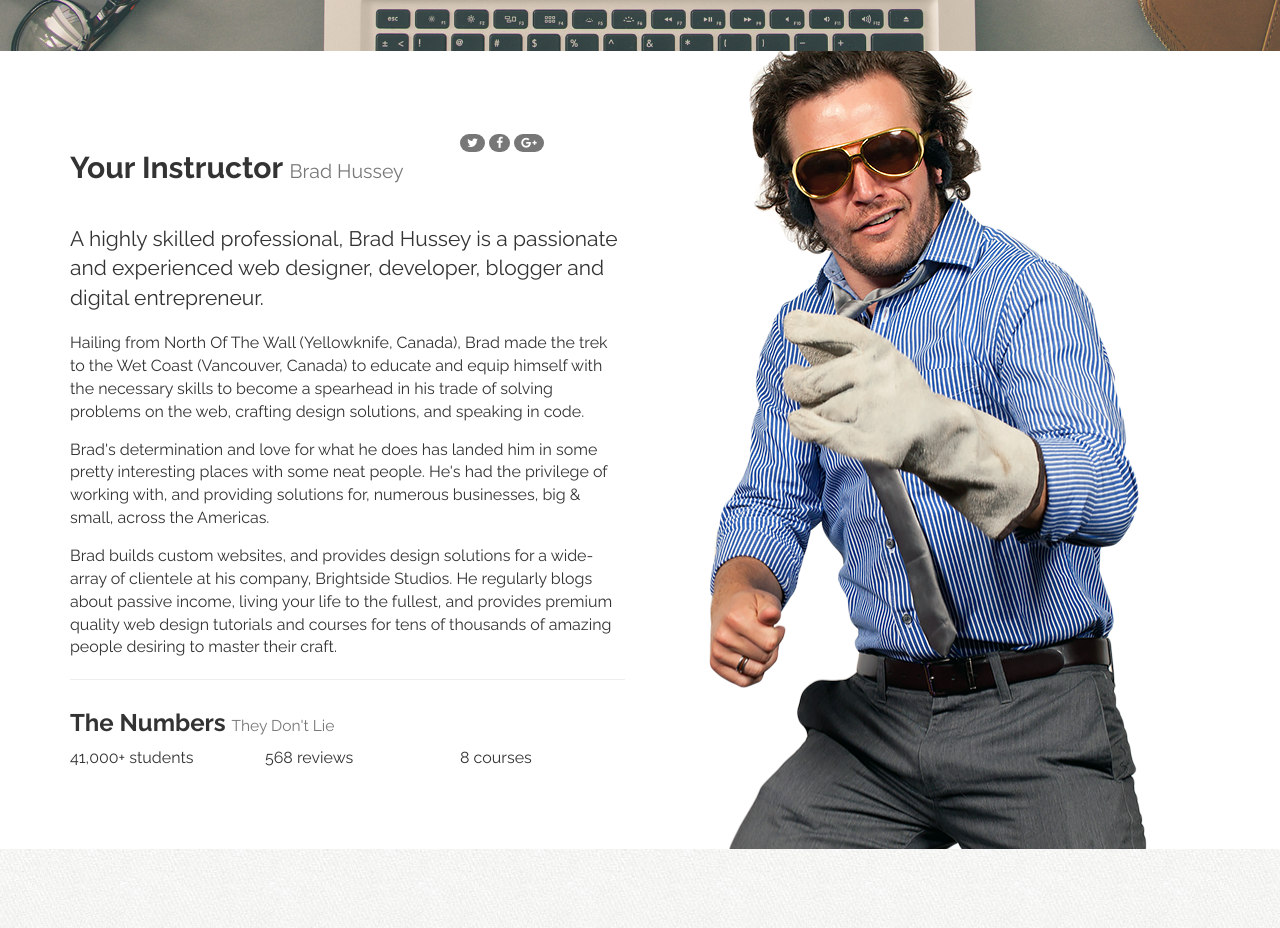
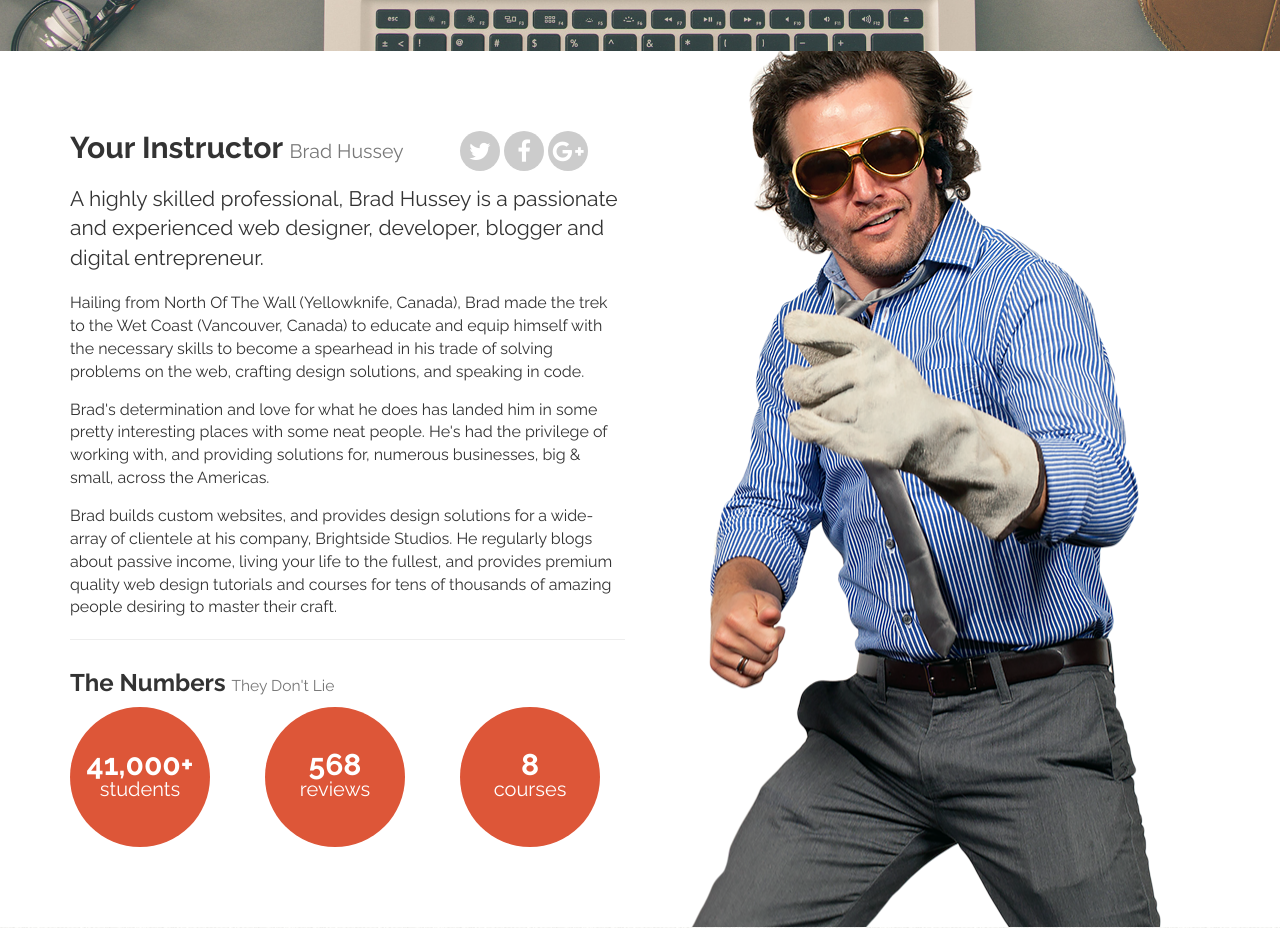
Before and after one commit to Somu2017/wpTest, a plain HTML site: page index.html in a window 1280 px wide. Shown: the part 4400-5328 px from the top of the page. Drawn offline with Linux system fonts and the light colour scheme.

Commit message:
Made badges circular, added effects and vertically aligned to middle.

```diff
--- a/assets/css/custom.css
+++ b/assets/css/custom.css
@@ -69,7 +69,30 @@ img {
 	background: url('../img/tile.jpg') top left repeat;
 }
 
+.badge.social {
+	background: #ccc;
+	font-size: 24px;
+	width: 40px;
+	height: 40px;
+	text-align: center;
+	line-height: 42px;
+	margin: : 0 5px 20px 0;
+	padding: 0;
+	border-radius: 100%;
+	color: #white;
+}
 
+.badge.social.twitter:hover {
+	background: #55acee;
+}
+
+.badge.social.facebook:hover {
+	background: #3b5998;
+}
+
+.badge.social.gplus:hover {
+	background: #db4b39;
+}
 
 /* === Hero === */
 #hero {
@@ -193,6 +216,38 @@ section h3 {
 	background: white url('../img/brad-elvis.png') 90% -10px no-repeat;
 }
 
+#instructor h2 {
+	margin: 0 0 20px;
+}
+
+#instructor .num {
+	display: table;
+	font-size: 30px;
+	font-weight: bold;
+	color: white;
+	line-height: 24px;
+	height: 140px;
+	width: 140px;
+	text-align: center;
+	background: #dd5638;
+	-webkit-border-radius: 100%;
+	-moz-border-radius: 100%;
+	border-radius: 100%;
+	-webkit-font-smoothing: antialiased;
+	text-rendering: optimizelegibility;
+}
+
+#instructor .num .num-content {
+	display: table-cell;
+	vertical-align: middle;
+}
+
+#instructor .num span {
+	display: block;
+	font-size: 20px;
+	font-weight: normal;
+}
+
 /* === Custom Icon Sprites === */
 i.ci {
 	display: inline-block;
```
